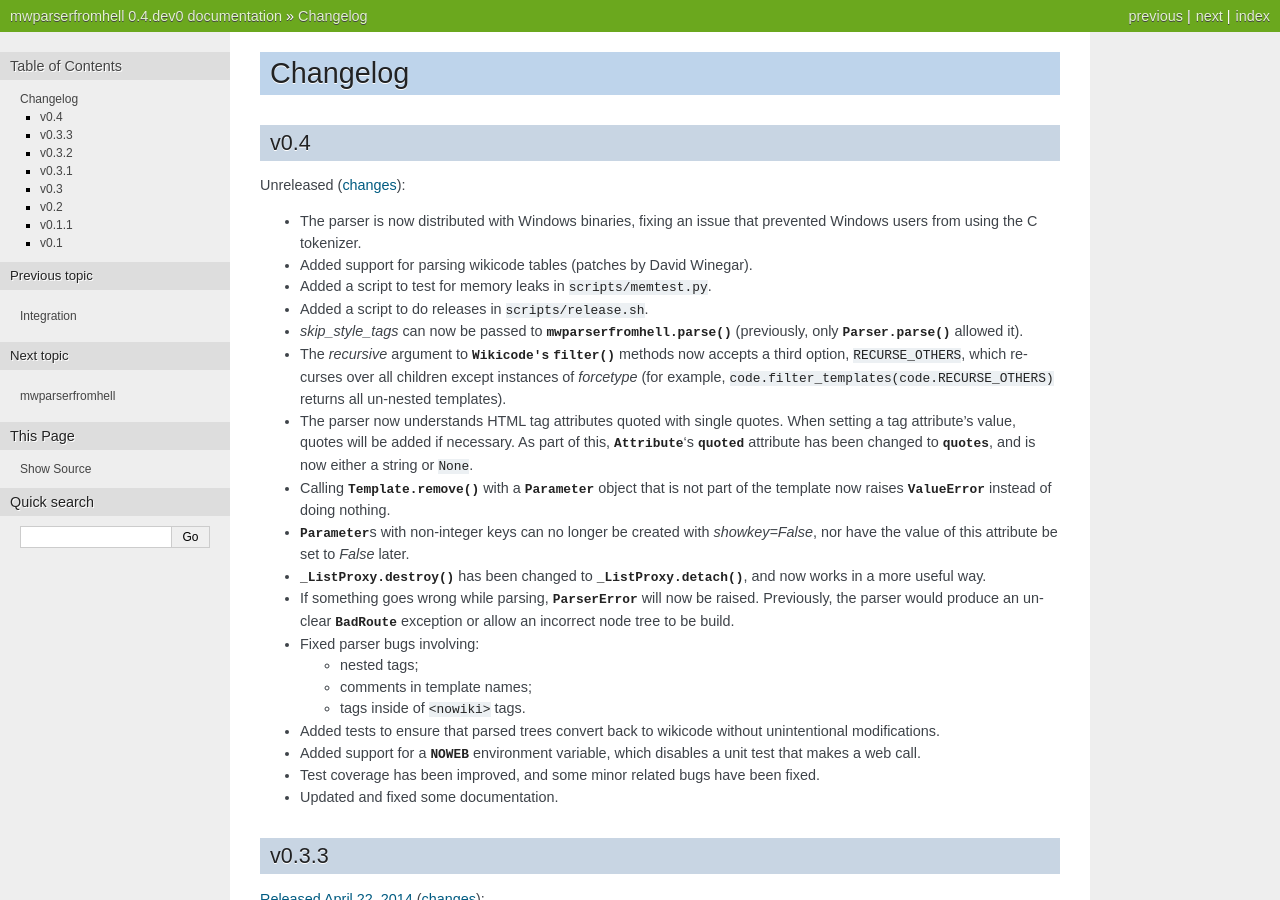
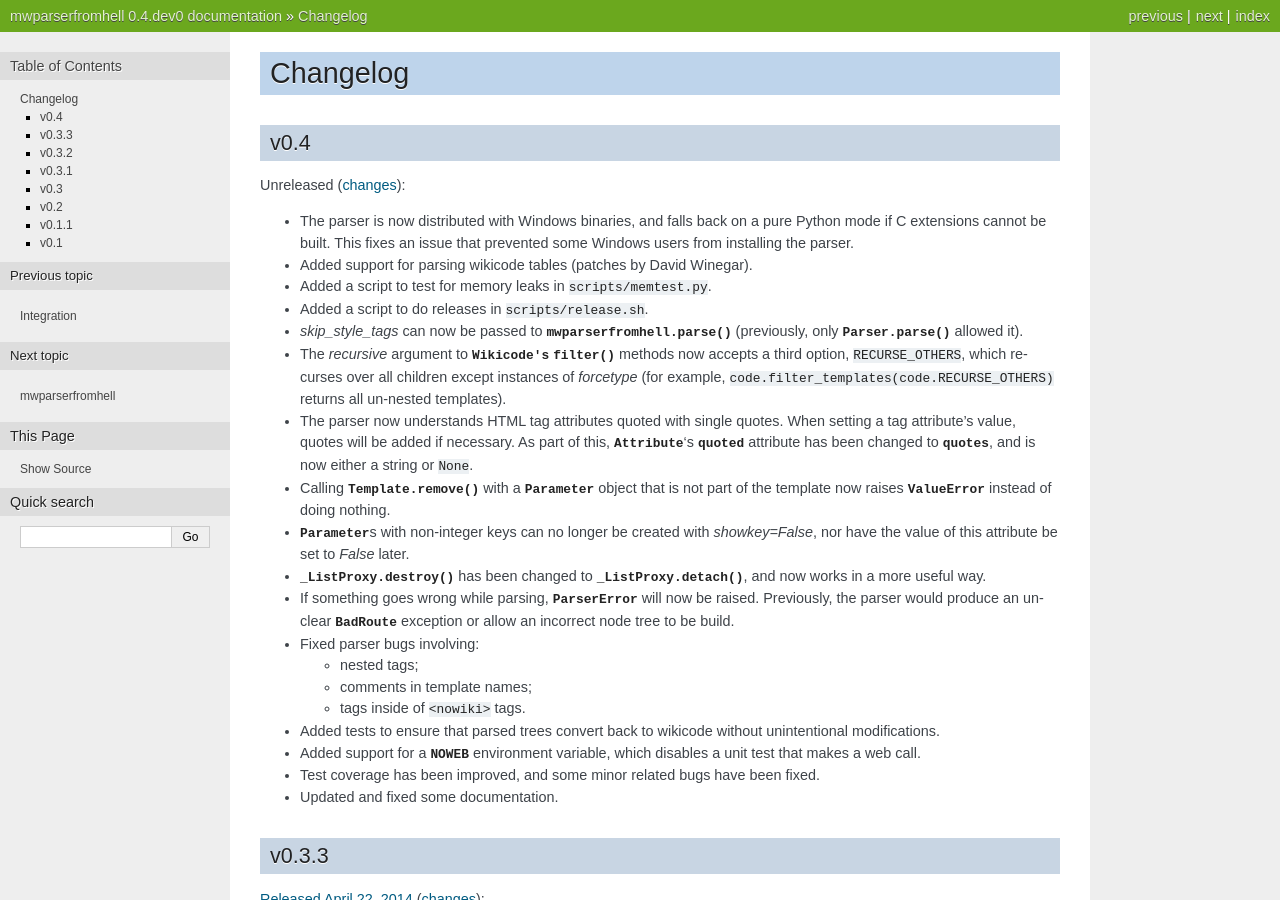
Before and after one commit to earwig/mwparserfromhell, a Sphinx documentation site: the page built from docs/changelog.rst, in a window 1280 px wide and 900 px high. Built offline with Sphinx 7.4.7, drawn with Linux system fonts in a browser that asks for light colours.

Commit message:
Update changelog following #94.

```diff
--- a/docs/changelog.rst
+++ b/docs/changelog.rst
@@ -7,8 +7,9 @@
 Unreleased
 (`changes <https://github.com/earwig/mwparserfromhell/compare/v0.3.3...develop>`__):
 
-- The parser is now distributed with Windows binaries, fixing an issue that
-  prevented Windows users from using the C tokenizer.
+- The parser is now distributed with Windows binaries, and falls back on a pure
+  Python mode if C extensions cannot be built. This fixes an issue that
+  prevented some Windows users from installing the parser.
 - Added support for parsing wikicode tables (patches by David Winegar).
 - Added a script to test for memory leaks in :file:`scripts/memtest.py`.
 - Added a script to do releases in :file:`scripts/release.sh`.
```
Also changed, not shown: .travis.yml, 1 other file.
